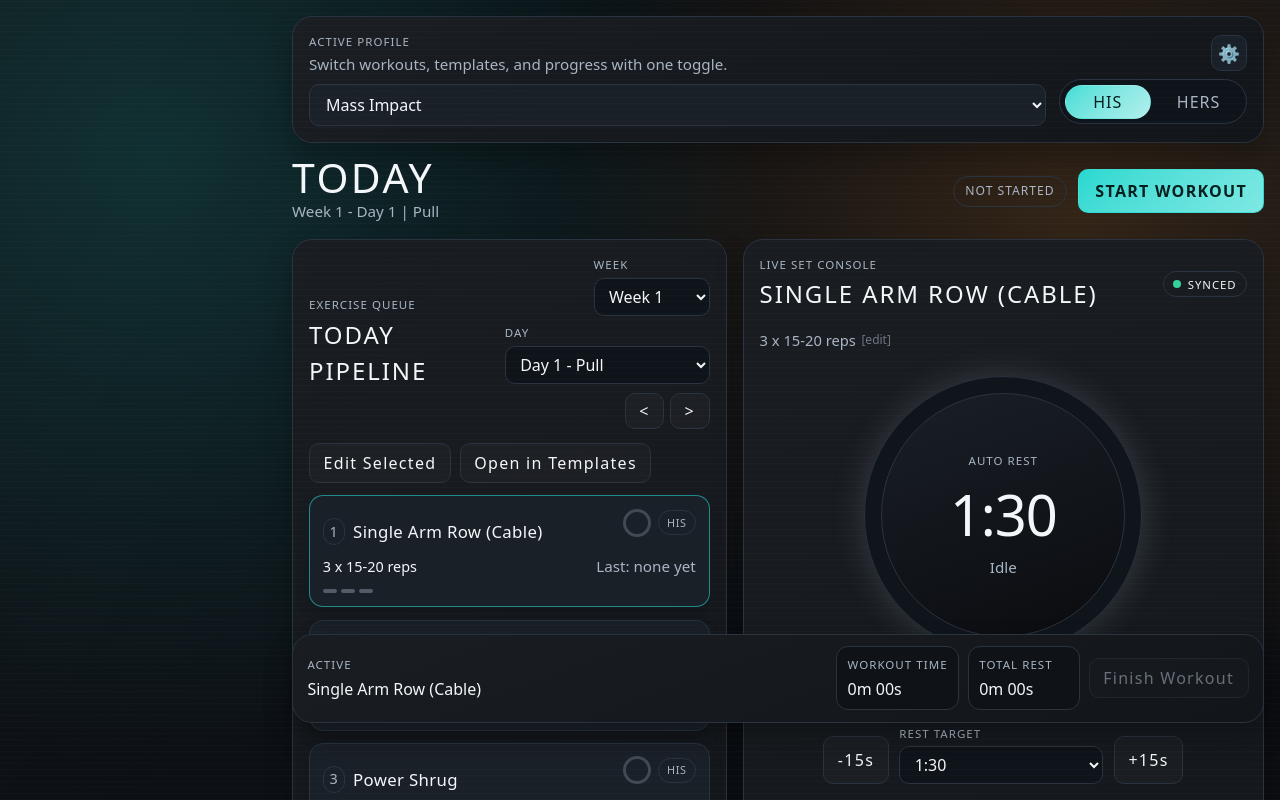
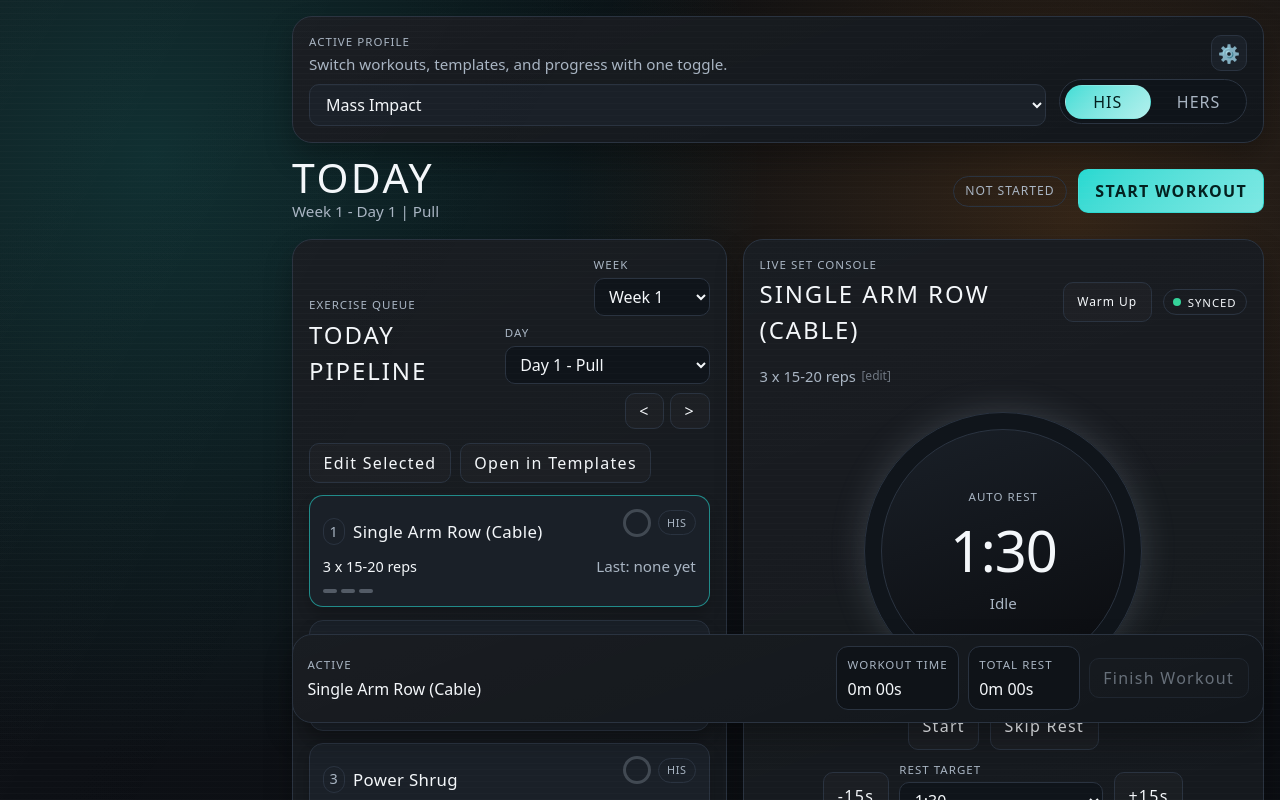
Before and after one commit to tjack102/mass-impact-workout-app-, a Next.js app in the folder web/: page / in a window 1280 px wide. Shown: the top 800 px of the page. Built offline with nearby package versions, Linux system fonts and the light colour scheme.

Commit message:
feat: add warm-up calculator button to Live Console
Wires up the WarmupCalculator modal to the Live Console section of the
today screen -- button appears when an exercise is active, auto-fills
last weight and detects same-muscle fatigue for abbreviated warm-ups.

```diff
--- a/web/src/components/screens/today-screen.tsx
+++ b/web/src/components/screens/today-screen.tsx
@@ -14,6 +14,8 @@ import { RestTimerDial } from "@/components/rest-timer-dial";
 import { SessionStatPill } from "@/components/session-stat-pill";
 import { SyncStateIndicator } from "@/components/sync-state-indicator";
 import { WorkoutHeader } from "@/components/workout-header";
+import { Modal } from "../modal";
+import { WarmupCalculator } from "../warmup-calculator";
 import type { ProgramExercise } from "@/lib/program-data";
 import { formatScheme, getRestSecondsForExercise, getTotalSets } from "@/lib/program-data";
 import { getProgram, getProgramDay, saveProgram } from "@/lib/program-store";
@@ -28,6 +30,7 @@ import {
   completeSession,
   getActiveSession,
   getAllSessions,
+  getLastPerformance,
   getPrefs,
   logSet,
   saveActiveSession,
@@ -207,6 +210,12 @@ export function TodayScreen() {
   const [overrideEditorOpen, setOverrideEditorOpen] = useState(false);
   const [overrideDraftSets, setOverrideDraftSets] = useState("");
   const [overrideDraftReps, setOverrideDraftReps] = useState("");
+  const [warmupOpen, setWarmupOpen] = useState(false);
+  const [warmupProps, setWarmupProps] = useState<{
+    exerciseName?: string;
+    initialWeight?: number;
+    autoAbbreviated?: boolean;
+  }>({});
   const flashTimeout = useRef<number | null>(null);
   const prFlashTimeout = useRef<number | null>(null);
   const restStartedAtRef = useRef<number | null>(null);
@@ -730,6 +739,36 @@ export function TodayScreen() {
     setTemplateEditorOpen(false);
   }, [activeProgramExercise, matchingActiveSession, prefs.currentDay, prefs.currentWeek, safeActiveIndex, templateDraft]);
 
+  const openWarmupFromConsole = () => {
+    if (!activeExercise) return;
+
+    const name = activeExercise.name;
+    const lastPerf = getLastPerformance(name);
+    const initialWeight = lastPerf?.weight;
+
+    // Check if same primary muscle was already worked in this session
+    let autoAbbreviated = false;
+    if (matchingActiveSession) {
+      const currentDef = findExercise(name);
+      if (currentDef) {
+        const completedNames = new Set(
+          matchingActiveSession.sets.map((s) => s.exerciseName),
+        );
+        completedNames.delete(name);
+        for (const completedName of completedNames) {
+          const completedDef = findExercise(completedName);
+          if (completedDef && completedDef.primaryMuscle === currentDef.primaryMuscle) {
+            autoAbbreviated = true;
+            break;
+          }
+        }
+      }
+    }
+
+    setWarmupProps({ exerciseName: name, initialWeight, autoAbbreviated });
+    setWarmupOpen(true);
+  };
+
   const nextSetIndex = activeExerciseSets.length + 1;
 
   // Derive trained muscle groups from the pending (captured) session sets.
@@ -887,6 +926,15 @@ export function TodayScreen() {
                   {activeExercise?.name ?? "No exercise selected"}
                 </h2>
               </div>
+              {activeExercise && (
+                <button
+                  className="ghost-btn"
+                  style={{ fontSize: "0.75rem", whiteSpace: "nowrap" }}
+                  onClick={openWarmupFromConsole}
+                >
+                  Warm Up
+                </button>
+              )}
               <SyncStateIndicator state={syncState} />
             </div>
 
@@ -1204,6 +1252,14 @@ export function TodayScreen() {
       </section>
     </section>
 
+    <Modal open={warmupOpen} onClose={() => setWarmupOpen(false)} title="Warm-Up Calculator">
+      <WarmupCalculator
+        exerciseName={warmupProps.exerciseName}
+        initialWeight={warmupProps.initialWeight}
+        autoAbbreviated={warmupProps.autoAbbreviated}
+      />
+    </Modal>
+
     {matchingActiveSession ? (
       <div className="workout-status-bar" role="status" aria-label="Active workout status">
         <span className="workout-status-time">{formatElapsed(workoutElapsedSeconds)}</span>
```
